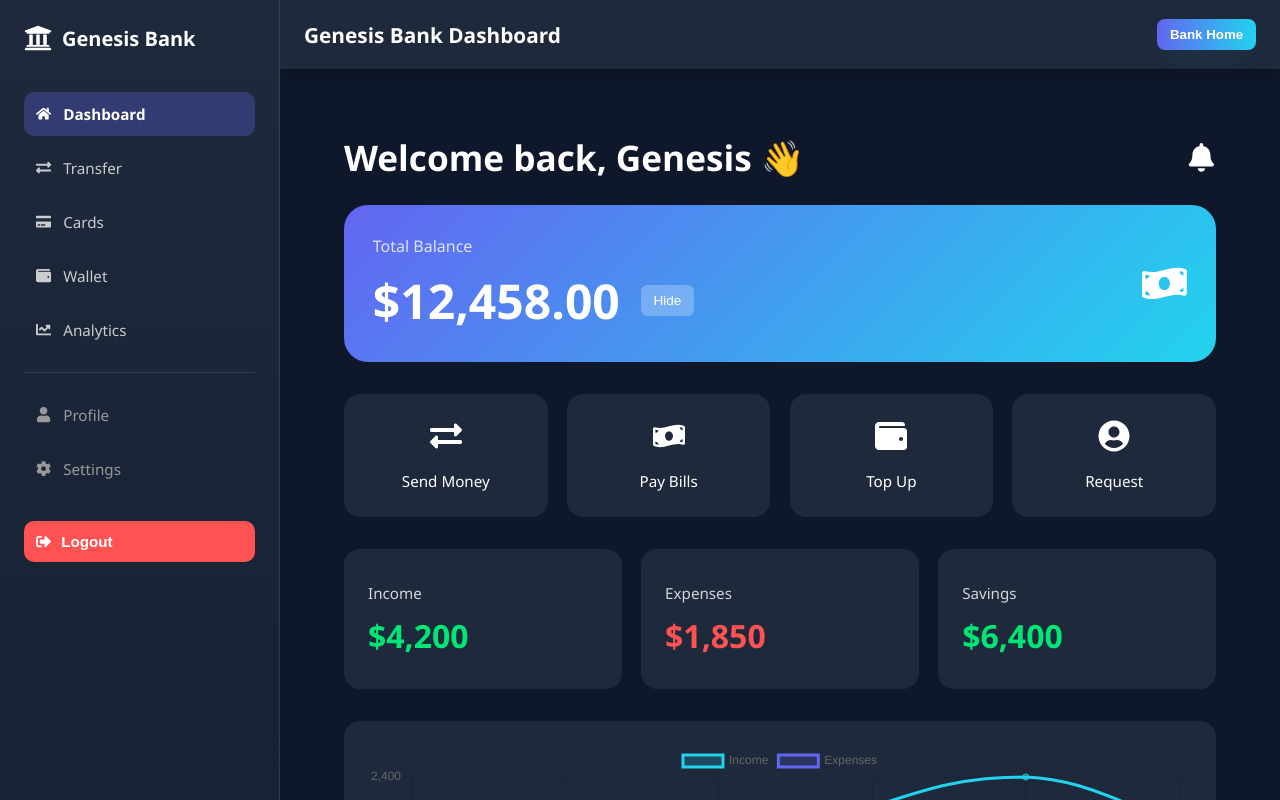
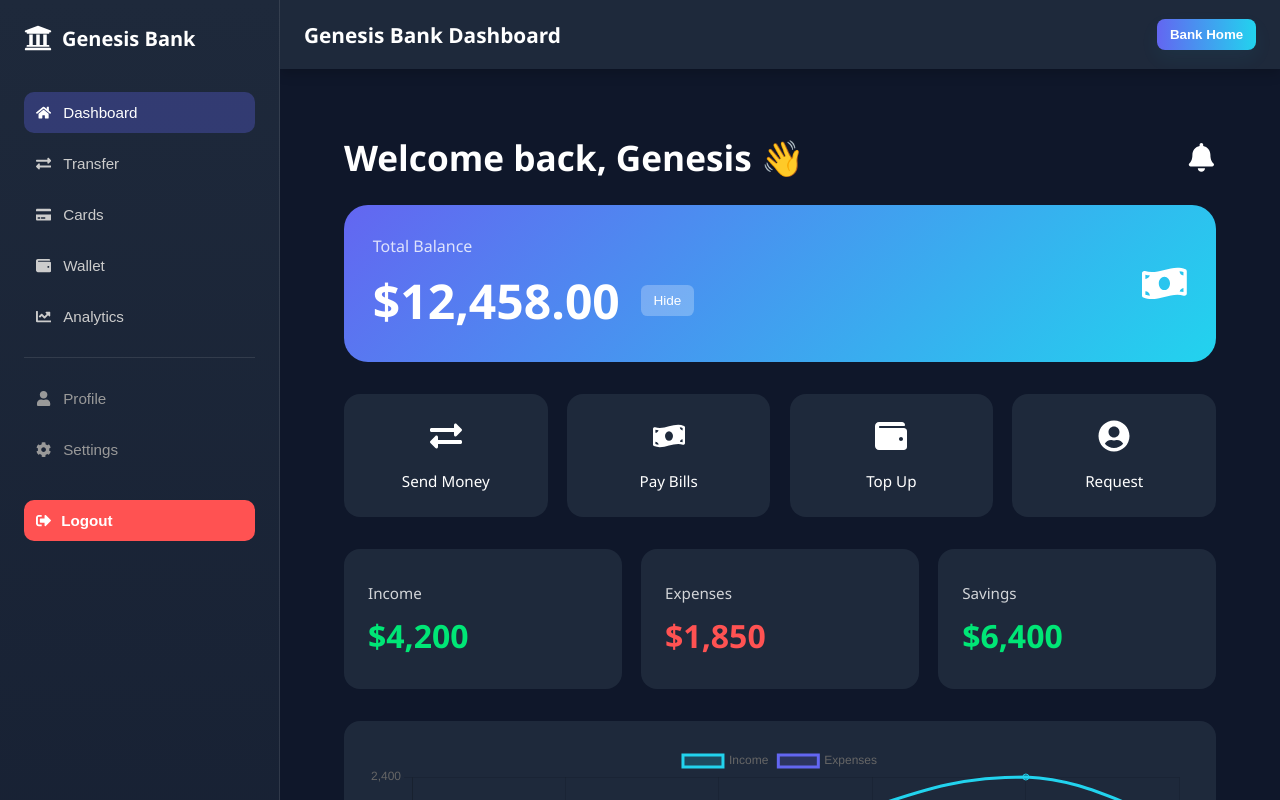
Before and after one commit to BUCHI909/Online-Bank, a React (Vite) app in the folder client/: page /dashboard in a window 1280 px wide. Shown: the top 800 px of the page. Built offline with nearby package versions, Linux system fonts and the light colour scheme; sample sign-in values are in the browser's storage.

Commit message:
Refactor Sidebar component to replace NavLink with button elements for navigation; implement active link styling using useLocation

```diff
--- a/client/src/components/Sidebar.jsx
+++ b/client/src/components/Sidebar.jsx
@@ -1,6 +1,6 @@
 // src/components/Sidebar.jsx
 import React from "react";
-import { NavLink, useNavigate } from "react-router-dom";
+import { useNavigate, useLocation } from "react-router-dom";
 import {
   FaUniversity,
   FaHome,
@@ -16,6 +16,11 @@ import {
 const Sidebar = ({ isOpen, onClose }) => {
   const navigate = useNavigate();
   const [loggingOut, setLoggingOut] = React.useState(false);
+  const location = useLocation();
+
+  const isActive = (path) => {
+    return location.pathname === path || location.pathname.startsWith(path + "/");
+  };
 
   const handleLogout = () => {
     setLoggingOut(true);
@@ -53,91 +58,91 @@ const Sidebar = ({ isOpen, onClose }) => {
       </div>
 
       <nav style={styles.nav}>
-        <NavLink
-          to="/dashboard"
+        <button
           onClick={(e) => handleNavClick("/dashboard", e)}
-          style={({ isActive }) => ({
+          style={{
             ...styles.navItem,
-            background: isActive ? "rgba(99, 102, 241, 0.3)" : "transparent",
-            color: isActive ? "#fff" : "#ccc",
-          })}
+            background: isActive("/dashboard") ? "rgba(99, 102, 241, 0.3)" : "transparent",
+            color: isActive("/dashboard") ? "#fff" : "#ccc",
+            textAlign: "left",
+          }}
         >
           <FaHome /> Dashboard
-        </NavLink>
+        </button>
 
-        <NavLink
-          to="/dashboard/transfer"
+        <button
           onClick={(e) => handleNavClick("/dashboard/transfer", e)}
-          style={({ isActive }) => ({
+          style={{
             ...styles.navItem,
-            background: isActive ? "rgba(99, 102, 241, 0.3)" : "transparent",
-            color: isActive ? "#fff" : "#ccc",
-          })}
+            background: isActive("/dashboard/transfer") ? "rgba(99, 102, 241, 0.3)" : "transparent",
+            color: isActive("/dashboard/transfer") ? "#fff" : "#ccc",
+            textAlign: "left",
+          }}
         >
           <FaExchangeAlt /> Transfer
-        </NavLink>
+        </button>
 
-        <NavLink
-          to="/dashboard/cards"
+        <button
           onClick={(e) => handleNavClick("/dashboard/cards", e)}
-          style={({ isActive }) => ({
+          style={{
             ...styles.navItem,
-            background: isActive ? "rgba(99, 102, 241, 0.3)" : "transparent",
-            color: isActive ? "#fff" : "#ccc",
-          })}
+            background: isActive("/dashboard/cards") ? "rgba(99, 102, 241, 0.3)" : "transparent",
+            color: isActive("/dashboard/cards") ? "#fff" : "#ccc",
+            textAlign: "left",
+          }}
         >
           <FaCreditCard /> Cards
-        </NavLink>
+        </button>
 
-        <NavLink
-          to="/dashboard/wallets"
+        <button
           onClick={(e) => handleNavClick("/dashboard/wallets", e)}
-          style={({ isActive }) => ({
+          style={{
             ...styles.navItem,
-            background: isActive ? "rgba(99, 102, 241, 0.3)" : "transparent",
-            color: isActive ? "#fff" : "#ccc",
-          })}
+            background: isActive("/dashboard/wallets") ? "rgba(99, 102, 241, 0.3)" : "transparent",
+            color: isActive("/dashboard/wallets") ? "#fff" : "#ccc",
+            textAlign: "left",
+          }}
         >
           <FaWallet /> Wallet
-        </NavLink>
+        </button>
 
-        <NavLink
-          to="/dashboard/analytics"
+        <button
           onClick={(e) => handleNavClick("/dashboard/analytics", e)}
-          style={({ isActive }) => ({
+          style={{
             ...styles.navItem,
-            background: isActive ? "rgba(99, 102, 241, 0.3)" : "transparent",
-            color: isActive ? "#fff" : "#ccc",
-          })}
+            background: isActive("/dashboard/analytics") ? "rgba(99, 102, 241, 0.3)" : "transparent",
+            color: isActive("/dashboard/analytics") ? "#fff" : "#ccc",
+            textAlign: "left",
+          }}
         >
           <FaChartLine /> Analytics
-        </NavLink>
+        </button>
 
         <hr style={styles.divider} />
 
-        <NavLink
-          to="/dashboard/profile"
+        <button
           onClick={(e) => handleNavClick("/dashboard/profile", e)}
-          style={({ isActive }) => ({
+          style={{
             ...styles.navItem,
-            background: isActive ? "rgba(99, 102, 241, 0.3)" : "transparent",
-            color: isActive ? "#fff" : "#999",
-          })}
+            background: isActive("/dashboard/profile") ? "rgba(99, 102, 241, 0.3)" : "transparent",
+            color: isActive("/dashboard/profile") ? "#fff" : "#999",
+            textAlign: "left",
+          }}
         >
           <FaUser /> Profile
-        </NavLink>
+        </button>
 
-        <NavLink
-          to="/dashboard/settings"
+        <button
           onClick={(e) => handleNavClick("/dashboard/settings", e)}
-          style={({ isActive }) => ({
+          style={{
             ...styles.navItem,
-            background: isActive ? "rgba(99, 102, 241, 0.3)" : "transparent",
-            color: isActive ? "#fff" : "#999",
-          })}
+            background: isActive("/dashboard/settings") ? "rgba(99, 102, 241, 0.3)" : "transparent",
+            color: isActive("/dashboard/settings") ? "#fff" : "#999",
+            textAlign: "left",
+          }}
         >
           <FaCog /> Settings
-        </NavLink>
+        </button>
 
         <button style={styles.logout} onClick={handleLogout} disabled={loggingOut}>
           {loggingOut ? (
```
